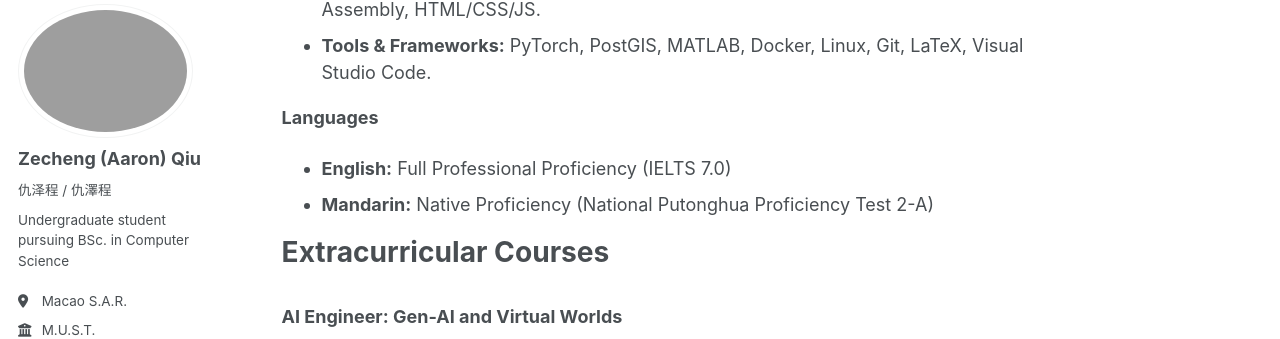
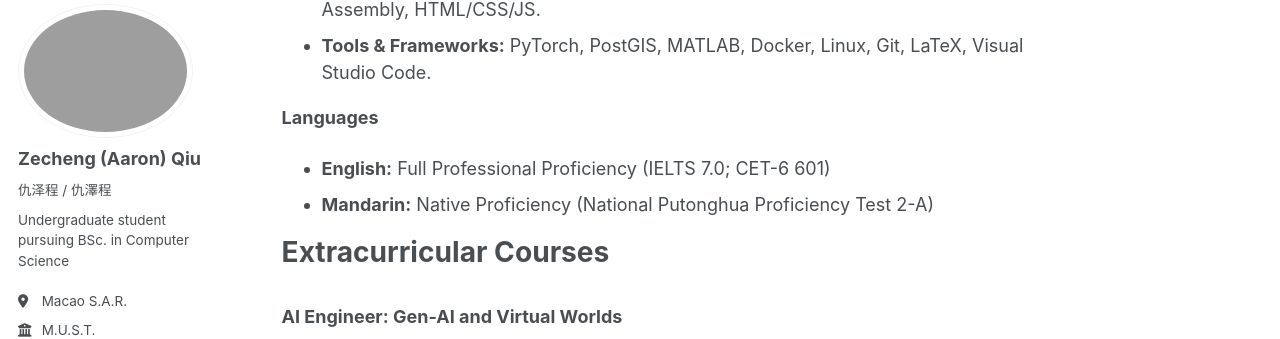
Before and after one commit to aaron-z-chiu/aaron-z-chiu.github.io, a Jekyll site: the page built from _pages/about.md, in a window 1280 px wide and 900 px high, scrolled down 2973 px. Shown: the part 102-441 px from the top of the window. Built offline with Jekyll 4.4.1, drawn with Linux system fonts in a browser that asks for light colours; some web fonts are replaced.

Commit message:
CET score updated

```diff
--- a/_pages/about.md
+++ b/_pages/about.md
@@ -88,7 +88,7 @@ Skills
 * **Tools & Frameworks:** PyTorch, PostGIS, MATLAB, Docker, Linux, Git, LaTeX, Visual Studio Code.
 
 **Languages**
-* **English:** Full Professional Proficiency (IELTS 7.0)
+* **English:** Full Professional Proficiency (IELTS 7.0; CET-6 601)
 * **Mandarin:** Native Proficiency (National Putonghua Proficiency Test 2-A)
 
 Extracurricular Courses
```
